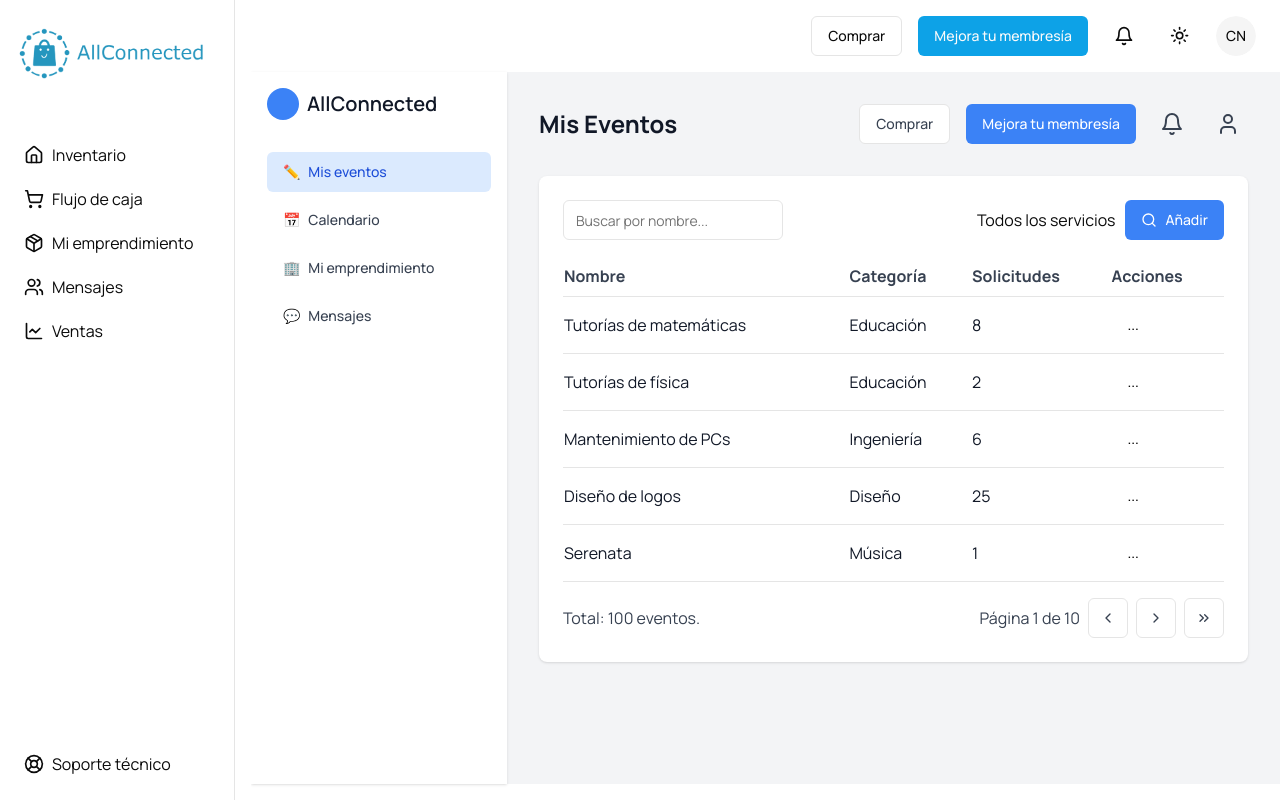
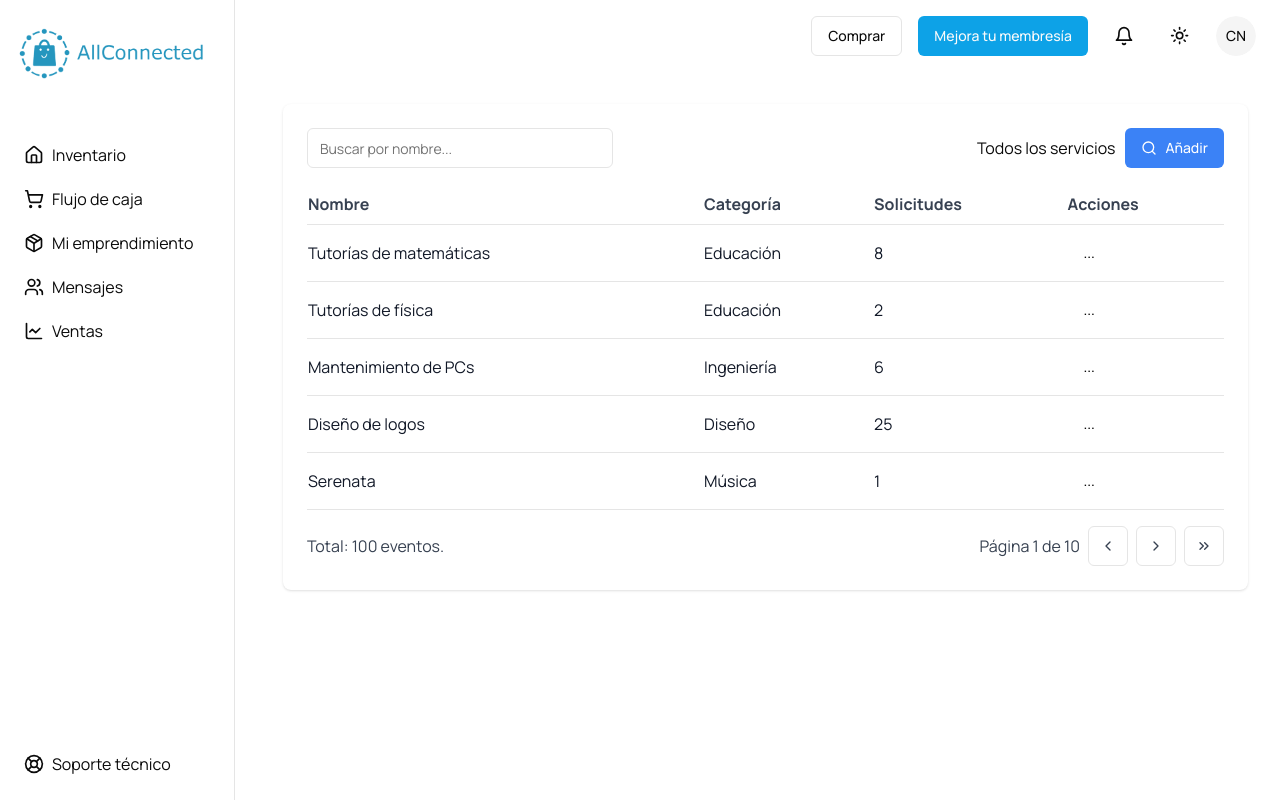
Before and after one commit to FusionTech-2430/all-connected-app, a Next.js app: page /events in a window 1280 px wide. Built offline with nearby package versions, Linux system fonts and the light colour scheme.

Commit message:
🚚 Rename file name

```diff
--- a/src/components/Event-dashboard.tsx
+++ b/src/components/Event-dashboard.tsx
@@ -1,56 +1,49 @@
-"use client";
+'use client'
 
 import { useState } from 'react'
-import { Bell, Search, User, ChevronLeft, ChevronRight, ChevronsRight, Eye, Edit, Trash2 } from 'lucide-react'
-import { Button } from "@/components/ui/button"
-import { Input } from "@/components/ui/input"
-import { Select } from "@/components/ui/select"
+import {
+  Search,
+  ChevronLeft,
+  ChevronRight,
+  ChevronsRight,
+  Eye,
+  Edit,
+  Trash2
+} from 'lucide-react'
+import { Button } from '@/components/ui/button'
+import { Input } from '@/components/ui/input'
+import { Select } from '@/components/ui/select'
 import {
   DropdownMenu,
   DropdownMenuContent,
   DropdownMenuItem,
-  DropdownMenuTrigger,
-} from "@/components/ui/dropdown-menu"
+  DropdownMenuTrigger
+} from '@/components/ui/dropdown-menu'
 
 const events = [
   { name: 'Tutorías de matemáticas', category: 'Educación', requests: 8 },
   { name: 'Tutorías de física', category: 'Educación', requests: 2 },
   { name: 'Mantenimiento de PCs', category: 'Ingeniería', requests: 6 },
   { name: 'Diseño de logos', category: 'Diseño', requests: 25 },
-  { name: 'Serenata', category: 'Música', requests: 1 },
+  { name: 'Serenata', category: 'Música', requests: 1 }
 ]
 
 export default function Component() {
   const [searchTerm, setSearchTerm] = useState('')
 
   return (
-    <div className="flex flex-col md:flex-row h-screen bg-gray-100">
-      <aside className="w-full md:w-64 bg-white p-4 shadow">
-        <div className="flex items-center mb-8">
-          <div className="w-8 h-8 bg-blue-500 rounded-full mr-2"></div>
-          <span className="text-xl font-semibold text-gray-900">AllConnected</span>
-        </div>
-        <nav>
-          <Button variant="ghost" className="w-full justify-start mb-2 bg-blue-100 text-blue-700">
-            <span className="mr-2">✏️</span> Mis eventos
+    <main className="flex-1 p-8">
+      {/* <header className="flex flex-col md:flex-row justify-between items-center mb-8">
+        <h1 className="text-2xl font-bold text-gray-900 mb-4 md:mb-0">
+          Mis Eventos
+        </h1>
+        <div className="flex items-center space-x-4">
+          <Button variant="outline" className="text-gray-700">
+            Comprar
           </Button>
-          <Button variant="ghost" className="w-full justify-start mb-2 text-gray-700 hover:bg-gray-100">
-            <span className="mr-2">📅</span> Calendario
+          <Button className="bg-blue-500 text-white hover:bg-blue-600">
+            Mejora tu membresía
           </Button>
-          <Button variant="ghost" className="w-full justify-start mb-2 text-gray-700 hover:bg-gray-100">
-            <span className="mr-2">🏢</span> Mi emprendimiento
-          </Button>
-          <Button variant="ghost" className="w-full justify-start mb-2 text-gray-700 hover:bg-gray-100">
-            <span className="mr-2">💬</span> Mensajes
-          </Button>
-        </nav>
-      </aside>
-      <main className="flex-1 p-8">
-        <header className="flex flex-col md:flex-row justify-between items-center mb-8">
-          <h1 className="text-2xl font-bold text-gray-900 mb-4 md:mb-0">Mis Eventos</h1>
-          <div className="flex items-center space-x-4">
-            <Button variant="outline" className="text-gray-700">Comprar</Button>
-            <Button className="bg-blue-500 text-white hover:bg-blue-600">Mejora tu membresía</Button>
           <Button variant="ghost" size="icon" className="text-gray-700">
             <Bell className="w-6 h-6" />
           </Button>
@@ -58,7 +51,7 @@ export default function Component() {
             <User className="w-6 h-6" />
           </Button>
         </div>
-        </header>
+      </header> */}
       <div className="bg-white rounded-lg shadow p-6">
         <div className="flex flex-col md:flex-row justify-between mb-4">
           <Input
@@ -122,7 +115,9 @@ export default function Component() {
           </table>
         </div>
         <div className="flex flex-col md:flex-row justify-between items-center mt-4">
-            <span className="text-gray-700 mb-2 md:mb-0">Total: 100 eventos.</span>
+          <span className="text-gray-700 mb-2 md:mb-0">
+            Total: 100 eventos.
+          </span>
           <div className="flex items-center space-x-2">
             <span className="text-gray-700">Página 1 de 10</span>
             <Button variant="outline" size="icon" className="text-gray-700">
@@ -138,6 +133,5 @@ export default function Component() {
         </div>
       </div>
     </main>
-    </div>
   )
 }
```
Lines whose indentation alone changed are shown as unchanged.
